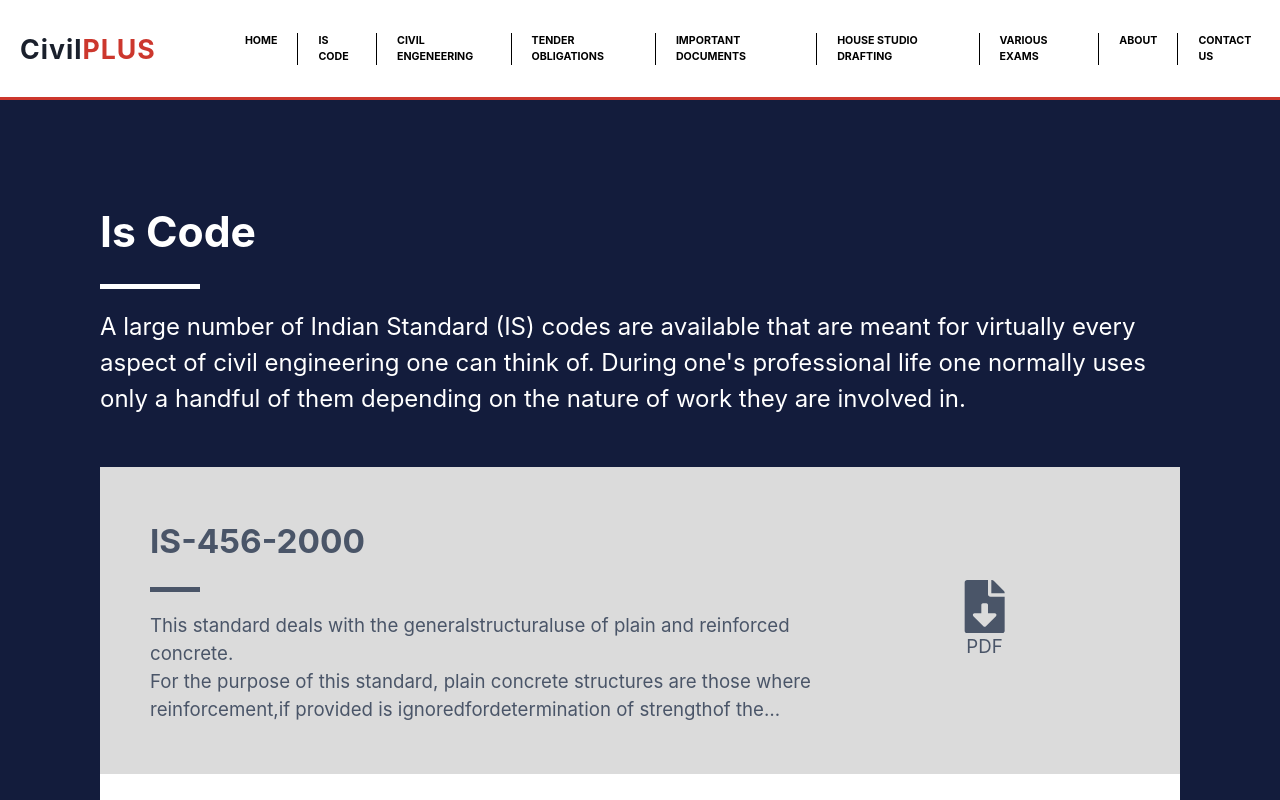
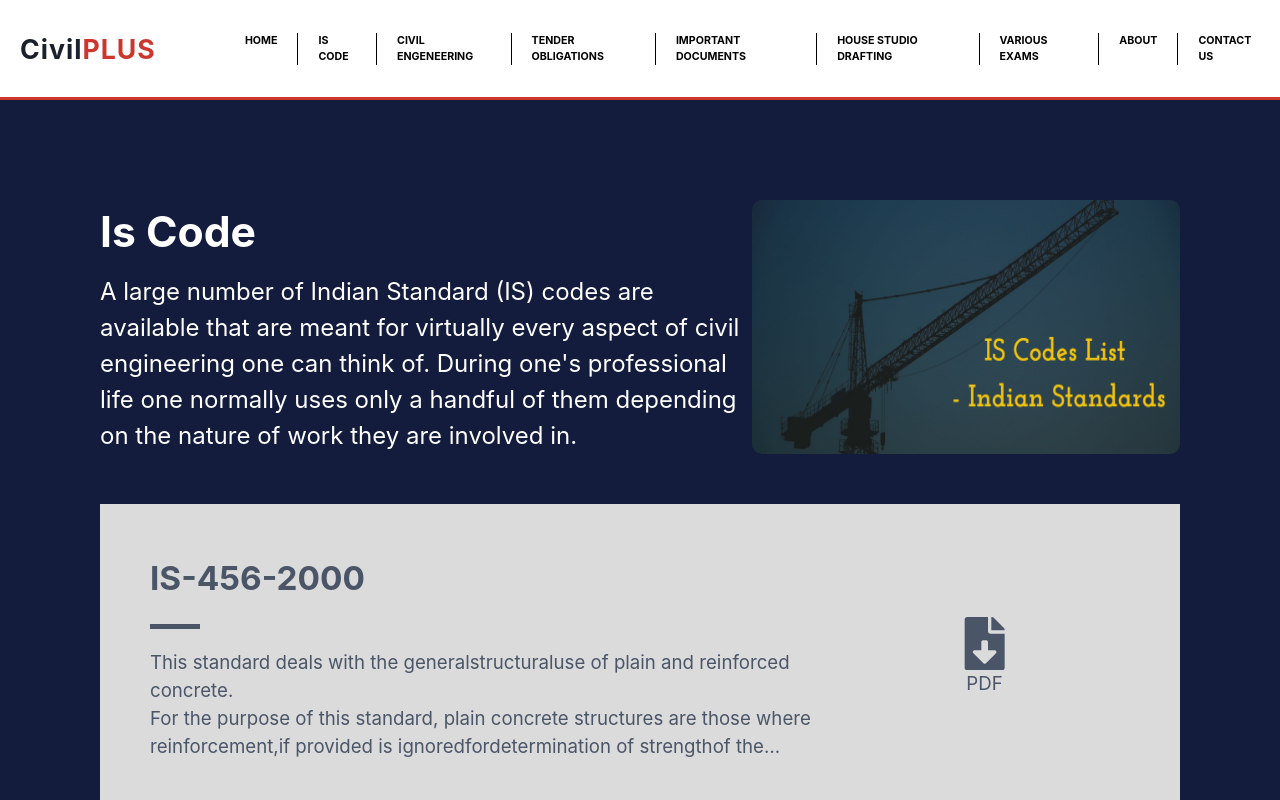
Before and after one commit to civilplus07/portoflio, a React (Vite) app: page /iscode in a window 1280 px wide. Shown: the top 800 px of the page. Built offline with nearby package versions, Linux system fonts and the light colour scheme.

Commit message:
vercel imagh

```diff
--- a/src/component/AppLayout/AppLayout.view.tsx
+++ b/src/component/AppLayout/AppLayout.view.tsx
@@ -61,6 +61,7 @@ export default function AppLayoutView() {
                         bgColor={'#333'}
                         animate={show ? "open" : "closed"}
                         variants={variants}
+                        zIndex={99}
                     >
                         {items.map((item, id) => (
                             <Flex key={id} color={item.active ? '#e31b6d' : 'white'} m='20px 20px' cursor={'pointer'} onClick={() => setShow(false)}>
--- a/src/pages/Iscode/Iscode.view.tsx
+++ b/src/pages/Iscode/Iscode.view.tsx
@@ -17,10 +17,17 @@ export default function IscodeView() {
                 direction={'column'}
             >
                 <Flex
+                    color={'white'}
+                    direction={{ base: 'column', lg: 'initial' }}
+                    columnGap={'10px'}
+                    rowGap='50px'
+                    mb={'50px'}
+                >
+                    <Flex
+                        w={{ base: '100%', lg: '60%' }}
                         justifyContent={'center'}
                         direction='column'
                         gap='10px'
-                    mb='50px'
                     >
                         <Flex
                             fontSize={{ base: '15pt', sm: '20pt', md: '25pt', lg: '32pt' }}
@@ -29,17 +36,22 @@ export default function IscodeView() {
                              {Iscode_about.header}
                         </Flex>
                         <Flex
-                        fontSize={{ base: '15pt', sm: '20pt', md: '25pt', lg: '32pt' }}
-                        fontWeight='bold'
-                        h={'5px'}
-                        w='100px'
-                        bgColor={'white'}
-                        my='10px'
-                    />
-                    <Flex
                             fontSize={{ base: '15pt', sm: '16pt', md: '17pt', lg: '18pt' }}
                         >
                           {Iscode_about.text}
+                        </Flex>
+                    </Flex>
+                    <Flex
+                        w={{ base: '100%', lg: '40%' }}
+                        h='auto'
+                        justifyContent={'center'}
+                        overflow='hidden'
+                        borderRadius={'10px'}
+                    >
+                        <Image
+                            src="/iscode.png"
+                            w={'100%'}
+                        />
                     </Flex>
                 </Flex>
                 {Iscode_export_data.map((row, id) => (
@@ -89,7 +101,7 @@ export default function IscodeView() {
                                     window.open(row.file)
                                 }}
                                 _hover={{
-                                    color:'red',
+                                    color: 'red',
                                     transition: "1s"
                                 }}
                                 direction='column'
```
Also changed, not shown: public/iscode.png (added). Lines whose indentation alone changed are shown as unchanged.
